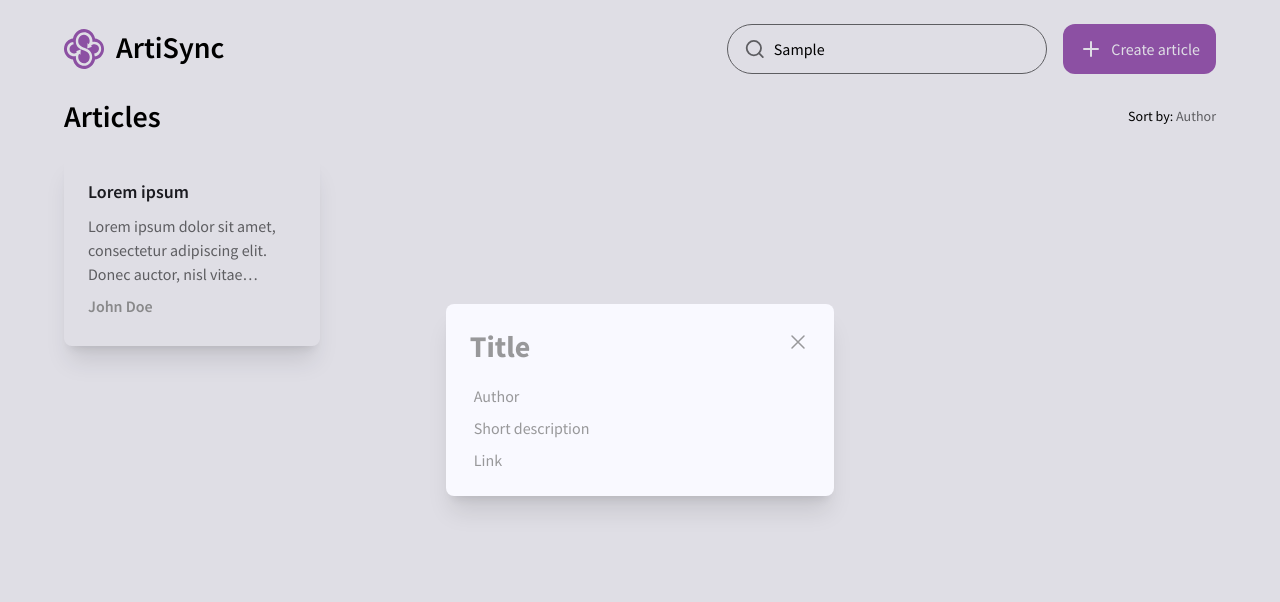
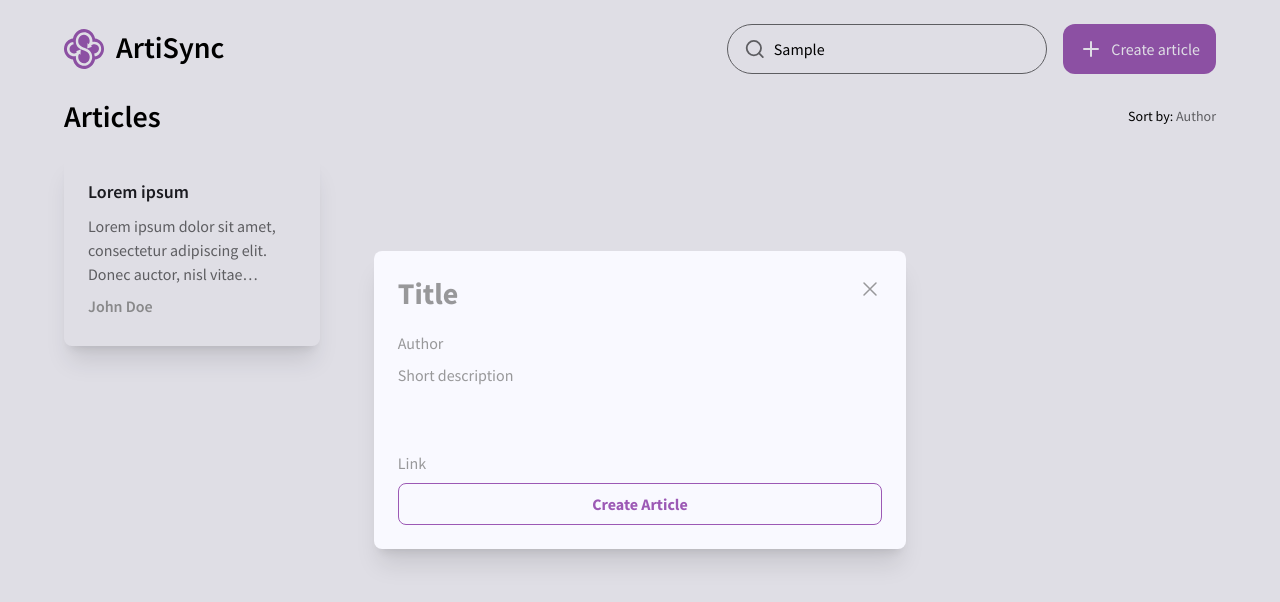
Before and after one commit to lutzzdias/artisync, a Next.js app: page / in a window 1280 px wide. Both pictures are taken after typing "Sample" into the empty fields and a click on the button "Create article". Shown: the top 602 px of the page. Built offline with nearby package versions, Linux system fonts and the light colour scheme.

Commit message:
feat: add create article button to modal

```diff
--- a/src/components/ArticleModal.tsx
+++ b/src/components/ArticleModal.tsx
@@ -20,7 +20,7 @@ export default function ArticleModal({ showModal } : ArticleModalProps) {
                     <div className="bg-white-400 shadow-xl p-6 rounded-lg">
                         <div className="flex-wrap items-start">
                             <div className="flex items-center pb-3 w-full">
-                                <div className="text-3xl font-bold text-[#98989A] mb-2">Title</div>
+                                <div className="text-3xl font-bold text-[#98989A] mb-2 pr-36">Title</div>
                                 <button className="text-[#98989A] pl-64 mb-4" onClick={closeModal}>
                                     <svg xmlns="http://www.w3.org/2000/svg" fill="none" viewBox="0 0 24 24" strokeWidth={1.5} stroke="currentColor" className="w-6 h-6">
                                         <path strokeLinecap="round" strokeLinejoin="round" d="M6 18L18 6M6 6l12 12" />
@@ -28,10 +28,18 @@ export default function ArticleModal({ showModal } : ArticleModalProps) {
                                 </button>
                             </div>
                             <div>
-                                <div className="ml-1 text-[#98989A] mb-2">Author</div>
-                                <div className="ml-1 text-[#98989A] mb-2">Short description</div>
+                                <div className="text-[#98989A] mb-2">Author</div>
+                                <div className="text-[#98989A] mb-2">Short description</div>
                             </div>
-                            <div className="ml-1 text-[#98989A]">Link</div>
+                            <div className="mt-16">
+                                <div className="text-[#98989A] mb-2">Link</div>
+                                <button
+                                    className="border border-[#9C59B5] font-bold text-[#9C59B5] w-full rounded-lg py-2"
+                                    onClick={() => {console.log("click")}}
+                                >
+                                    Create Article
+                                </button>
+                            </div>
                         </div>
                     </div>
                 </div>
```
